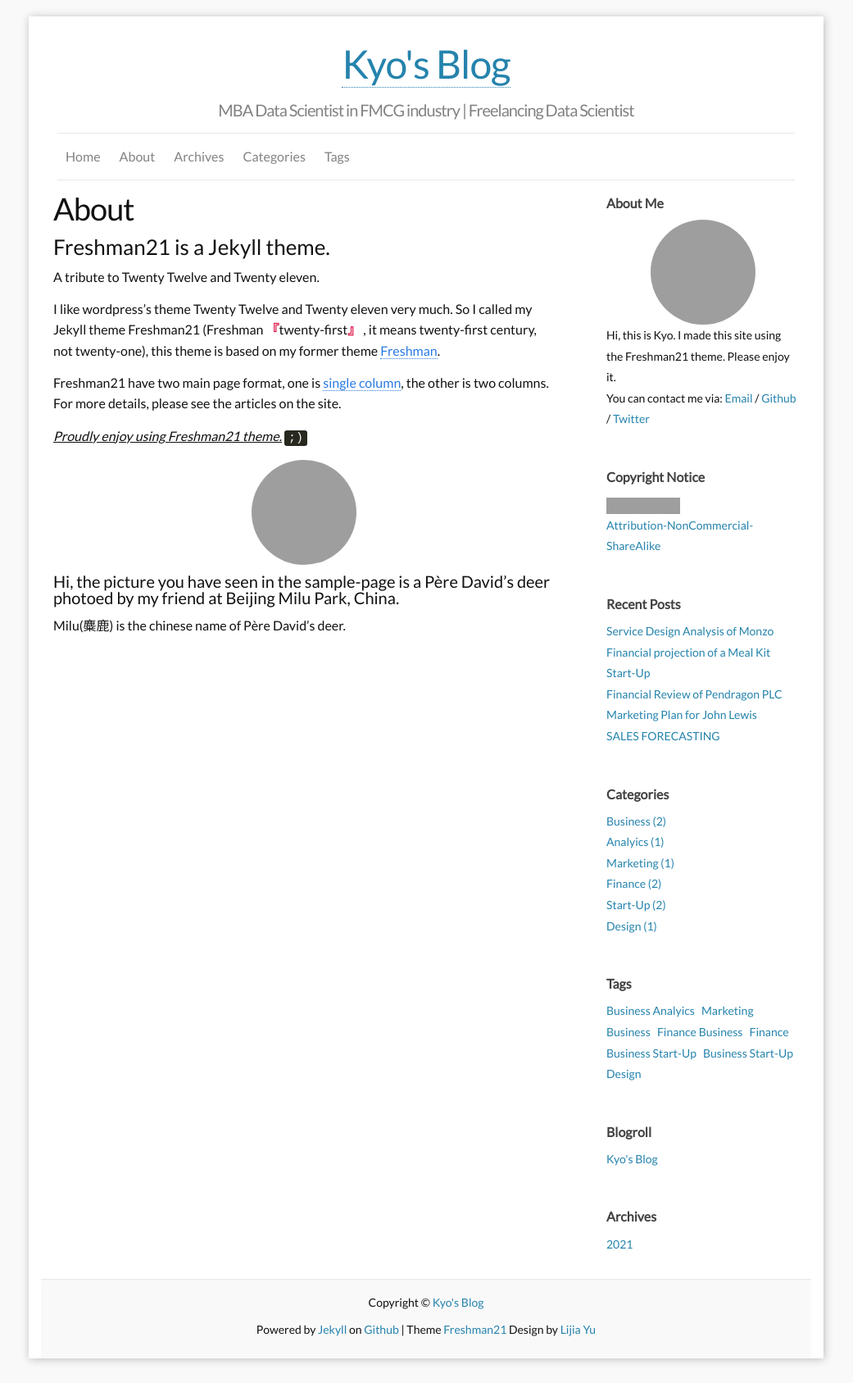
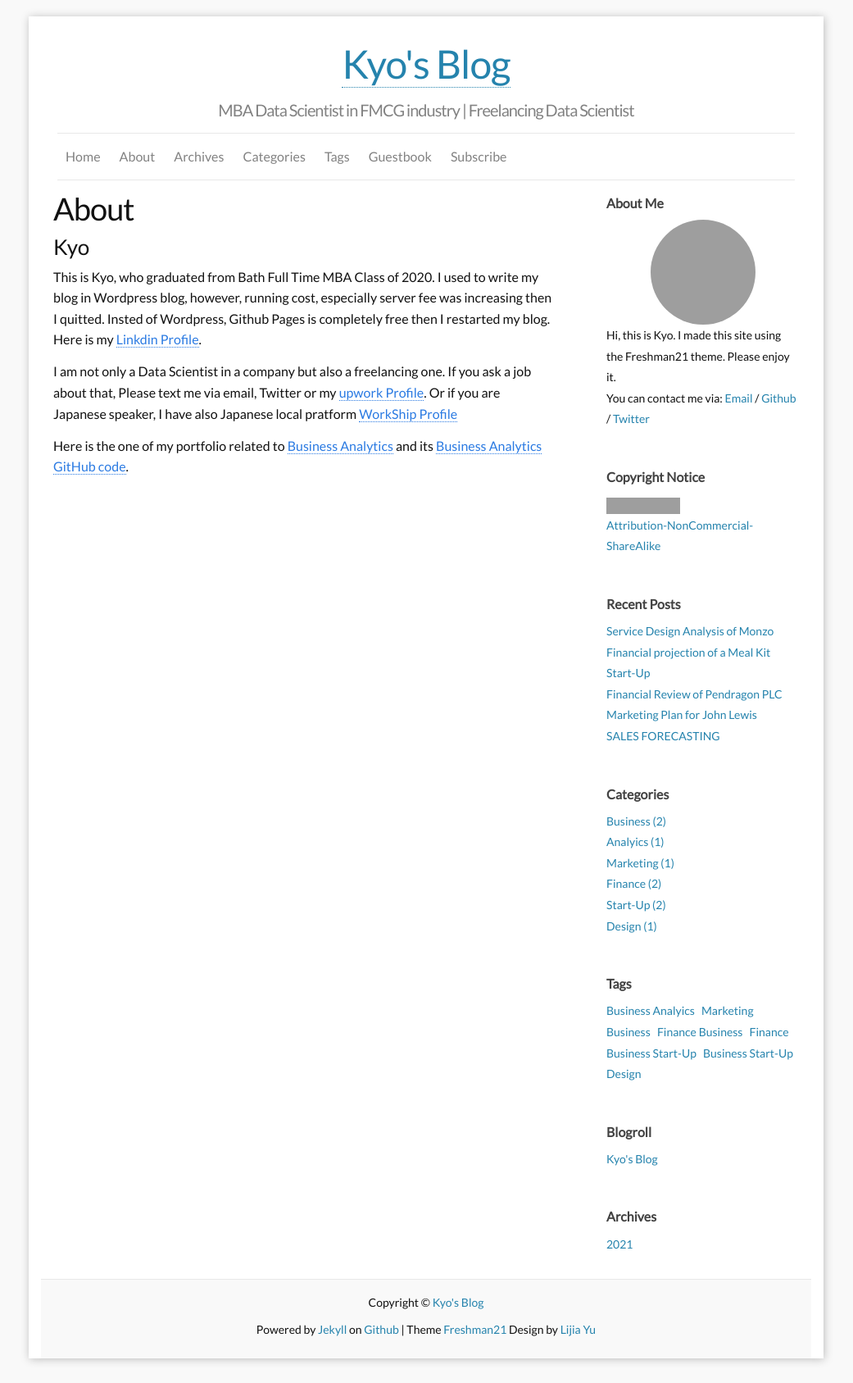
Before and after one commit to kyo1988/Kyo.github.io, a Jekyll site: the page built from b_about.md, in a window 1280 px wide. Shown: the whole page at 82% size, without its empty margins (120-1161 px from the left). Built offline with Jekyll 4.4.1, drawn with Linux system fonts in a browser that asks for light colours; comment, search, counter and statistics services are not loaded; grey boxes are pictures that could not be loaded.

Commit message:
mod about me

```diff
--- a/_config.yml
+++ b/_config.yml
@@ -41,8 +41,8 @@ locales:
       Google_search: "Site Search"
       Home: "Home"
       About: "About"
-      # Guestbook: "Guestbook"
-      # Subscribe: "Subscribe"
+      Guestbook: "Guestbook"
+      Subscribe: "Subscribe"
 
 ### your Blogroll info, only name can shown on the page.
 
@@ -58,5 +58,5 @@ kramdown:
         input: GFM
         syntax_highlighter: rouge
 plugins: [jekyll-paginate]
-paginate: 3
+paginate: 5
 excerpt_separator: <!-- more -->
--- a/b_about.md
+++ b/b_about.md
@@ -6,19 +6,14 @@ permalink: /about/
 ---
 
 
-### Freshman21 is a Jekyll theme.
+### Kyo
 
-A tribute to Twenty Twelve and Twenty eleven.
+This is Kyo, who graduated from Bath Full Time MBA Class of 2020.
+I used to write my blog in Wordpress blog, however, running cost, especially server fee was increasing then I quitted.
+Insted of Wordpress, Github Pages is completely free then I restarted my blog.
+Here is my [Linkdin Profile](www.linkedin.com/in/KyoHarada).
 
-I like wordpress's theme Twenty Twelve and Twenty eleven very much.
-So I called my Jekyll theme Freshman21 (Freshman <q>twenty-first</q> , it means twenty-first century, not twenty-one), this theme is based on my former theme [Freshman](https://github.com/yulijia/freshman/).
+I am not only a Data Scientist in a company but also a freelancing one.
+If you ask a job about that, Please text me via email, Twitter or my  [upwork Profile](https://www.upwork.com/o/profiles/users/~01a04e0c3805f59a83/). Or if you are Japanese speaker, I have also Japanese local pratform [WorkShip Profile](https://goworkship.com/profile/33012)
 
-Freshman21 have two main page format, one is [single column](http://yulijia.net/en/  "see demo"), the other is two columns. For more details, please see the articles on the site.
-
-<cite>Proudly enjoy using Freshman21 theme.</cite> <code>;)</code>
-
-![麋鹿](https://i.imgur.com/Mdc4szJl.jpg){: .img-about}
-
-#### Hi, the picture you have seen in the sample-page is a Père David's deer photoed by my friend at Beijing Milu Park, China.
-
-Milu(麋鹿) is the chinese name of Père David's deer.
+Here is the one of my portfolio related to [Business Analytics](https://kyo1988.github.io/Kyo.github.io/page2/#sales-forecasting) and its [Business Analytics GitHub code](https://github.com/kyo1988/Kyo.github.io/blob/gh-pages/Business_Analytics_Note.ipynb).
```
